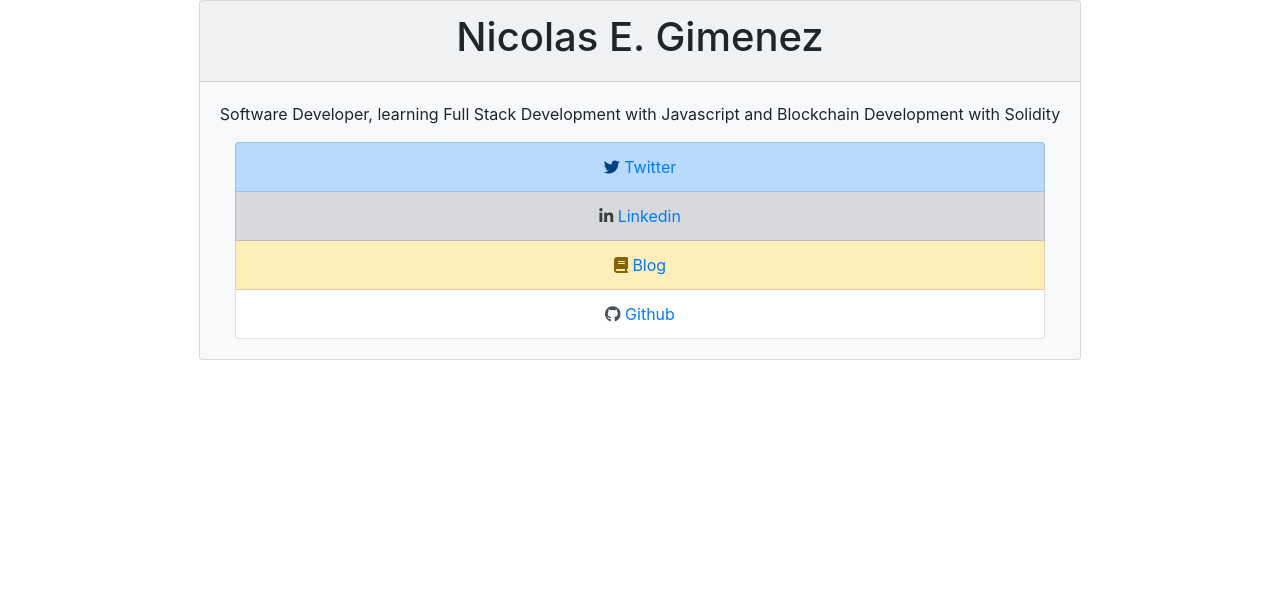
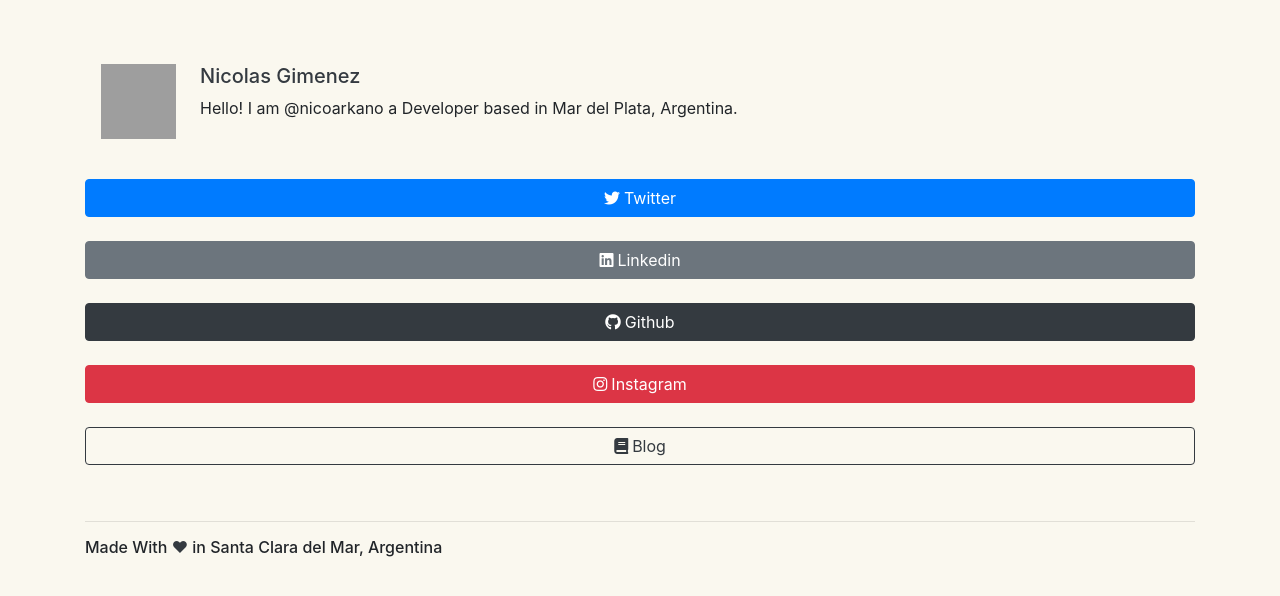
Before and after one commit to nicoarkano/linktree, a plain HTML site: page index.html in a window 1280 px wide. Drawn offline with nearby package versions, Linux system fonts and the light colour scheme; grey boxes are pictures that could not be loaded.

Commit message:
linktree-nicoarkano 0.0.2v

```diff
--- a/index.html
+++ b/index.html
@@ -1,41 +1,81 @@
-<html>
+<!DOCTYPE html>
+<html lang="en">
 <head>
-  <link rel="stylesheet" href="https://cdn.jsdelivr.net/npm/bootstrap@4.6.1/dist/css/bootstrap.min.css" integrity="sha384-zCbKRCUGaJDkqS1kPbPd7TveP5iyJE0EjAuZQTgFLD2ylzuqKfdKlfG/eSrtxUkn" crossorigin="anonymous">
-
-  <script src="https://kit.fontawesome.com/0152ad0be8.js" crossorigin="anonymous"></script>
+  <meta charset="utf-8" />
+  <link rel="shortcut icon"
+  href="https://ucarecdn.com/ac1617ff-893d-49fe-945f-e10d2378cb56/-/preview/-/quality/smart/" />
+  <meta name="viewport" content="width=device-width, initial-scale=1" />
+  <meta name="theme-color" content="#343a40" />
+  <meta
+          name="description"
+          content="Links To My Accounts | Developed By - Nicoarkano"
+  />
+  <link rel="stylesheet" href="https://use.fontawesome.com/releases/v5.8.1/css/all.css" integrity="sha384-50oBUHEmvpQ+1lW4y57PTFmhCaXp0ML5d60M1M7uH2+nqUivzIebhndOJK28anvf" crossorigin="anonymous">
+  <link rel="stylesheet" href="https://stackpath.bootstrapcdn.com/bootstrap/4.3.1/css/bootstrap.min.css" integrity="sha384-ggOyR0iXCbMQv3Xipma34MD+dH/1fQ784/j6cY/iJTQUOhcWr7x9JvoRxT2MZw1T" crossorigin="anonymous">
+     <title>Links - Nicoarkano</title>
+     <style>
+       body{
+         background-color: #faf8ef;
+       }
+       h5{
+             color: #343a40;
+       }
+       .name{
+           color: #343a40;
+       }
+       .love{
+           color: #343a40 !important;
+       }
+       /*----------------- Mail-------------------- */
+       #email{
+           text-decoration: none;
+           float: right;
+           color:#343a40;
+       }
+       .footer{
+           margin-top: 5% !important;
+           margin-bottom: 10px;
+       }
+       @media (max-width: 479px) {
+            .footer{
+            margin-top: 35% !important;
+            }
+       }
+     </style>
 </head>
-
-<body class="m-0 vh-100  row justify-content-center
-		align-item-center">
-  <div class="container col-auto">
-    <div class="card text-center bg-light">
-      <div class="card-header text-center">
-        <h1> Nicolas E. Gimenez </h1>
-      </div>
-      <div class="card-body">
-        <p>Software Developer, learning Full Stack Development with Javascript and Blockchain Development with Solidity</p>
-    <div class="col-auto">
-      <ul class="list-group">
-        <li class=" text-center list-group-item
-				    list-group-item-action
-				    list-group-item-primary"><i class="fa fa-twitter" aria-hidden="true"></i> <a href="https://twitter.com/nicoarkano">Twitter</a></li>
-        <li class=" text-center list-group-item
-			    list-group-item-secondary
-			    list-group-item-action"><i class="fa
-						   fa-linkedin"></i> <a href="https://linkedin.com/in/nicoarkano">Linkedin</a></li>
-        <li class="text-center list-group-item
-			    list-group-item-action
-			    list-group-item-warning"><i class="fa fa-book"></i> <a href="https://www.collectednotes.com/nicoarkano">Blog</a></li>
-        <li class="text-center list-group-item
-			    btn btn-dark
-			    list-group-item-action"><i class="fa fa-github"></i> <a href="https://www.github.com/nicoarkano">Github</a></li>
-
-      </ul>
-    </div>
+<body>
+<div class="container">
+  <div class="media mt-5">
+    <img src="https://ucarecdn.com/a89c427c-d7ec-4a77-8af7-3f5b4b08c2f6/-/scale_crop/1000x1000/smart/" class="m-3" alt="image" width="75px" height="75px">
+    <div class="media-body m-2">
+      <h5 class="align-items-center mt-2">Nicolas Gimenez</h5>
+      <p>Hello!
+      I am @nicoarkano a
+      Developer based in Mar del Plata, Argentina.</p>
     </div>
   </div>
+<div class="mt-4">
+  <a href="https://twitter.com/nicoarkano" class="btn btn-primary btn-block" role="button" target="_blank"><i class="fab fa-twitter">&nbsp;</i>Twitter</a>
+  <br>
+  <a href="https://linkedin.com/ln/nicoarkano" class="btn btn-secondary btn-block"
+	  role="button" target="_blank"><i class="fab
+		  fa-linkedin">&nbsp;</i>Linkedin</a>
+  <br>
+  <a href="https://github.com/nicoarkano" class="btn btn-dark btn-block" role="button" target="_blank"><i class="fab fa-github">&nbsp;</i>Github</a>
+  <br>
+  <a href="https://instagram.com/nicoarkano" class="btn btn-danger btn-block" role="button" target="_blank"><i class="fab fa-instagram">&nbsp;</i>Instagram</a>
+  <br>
+  <a href="https://collectednotes.com/nicoarkacollectednotes.com/nicoarkano" class="btn btn-outline-dark btn-block" role="button"
+	  target="_blank"><i class="fa fa-book">&nbsp;</i>Blog</a>
+</div>
+        <!--------------------Footer---------------------------->
+  <div class="footer mt-5">
+    <hr/>
+    <h6>Made With <span class="love">♥</span> in Santa Clara del Mar,
+	    Argentina</h6>
+    </h6>
   </div>
-
+</div>
 </body>
 
 </html>
```
